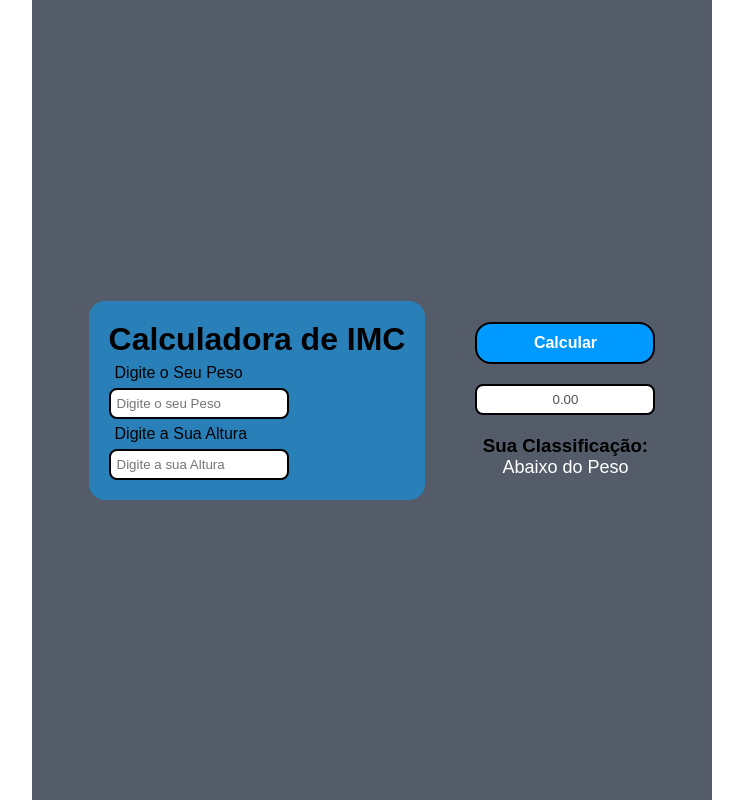
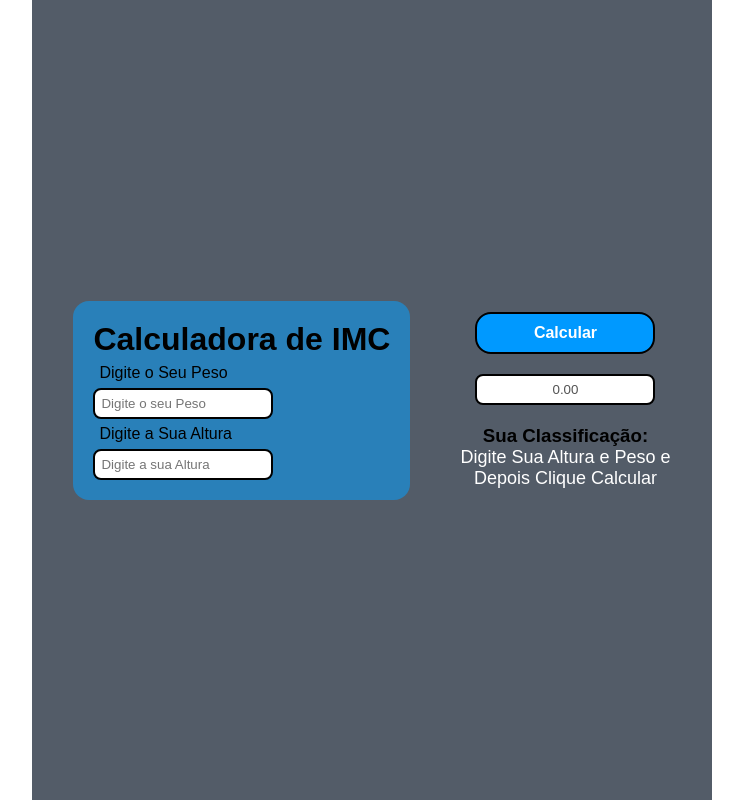
Before and after one commit to AsrielDreemurrGM/IMC_BMI_Calculator, a React (Vite) app in the folder CalculadoraDeIMC/: page / in a window 1280 px wide. Shown: the whole page, without its empty margins (268-1011 px from the left). Built offline with nearby package versions, Linux system fonts and the light colour scheme.

Commit message:
Adicionado Mensagem Para Início da Calculadora

```diff
--- a/CalculadoraDeIMC/src/components/Calculadora/index.jsx
+++ b/CalculadoraDeIMC/src/components/Calculadora/index.jsx
@@ -16,10 +16,10 @@ const Calculadora = () => {
     }
 
     const classificacaoDoIMC = () => {
+        if (resultado == 0) return <>Digite Sua Altura e Peso e<br /> Depois Clique Calcular</>;
         if (resultado < 18.5) return 'Abaixo do Peso';
         if (resultado < 25) return 'Peso Ideal (Parabéns)';
-        if (resultado < 30) return <>Atenção!<br />Você Está Acima do Peso
-        </>;
+        if (resultado < 30) return <>Atenção!<br />Você Está Acima do Peso</>;
         if (resultado < 35) return 'Obesidade Grau I';
         if (resultado < 40) return 'Obesidade Grau II (Severa)';
         return 'Obesidade Grau III (Mórbida)';
```
